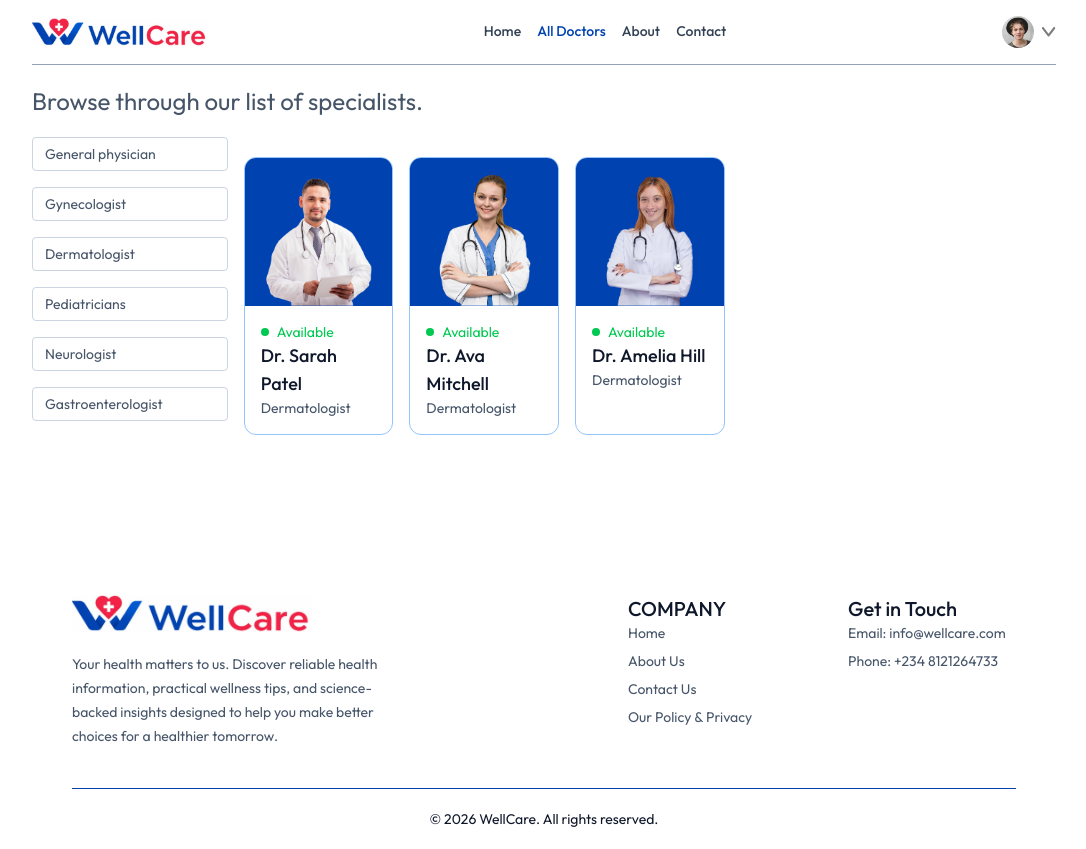
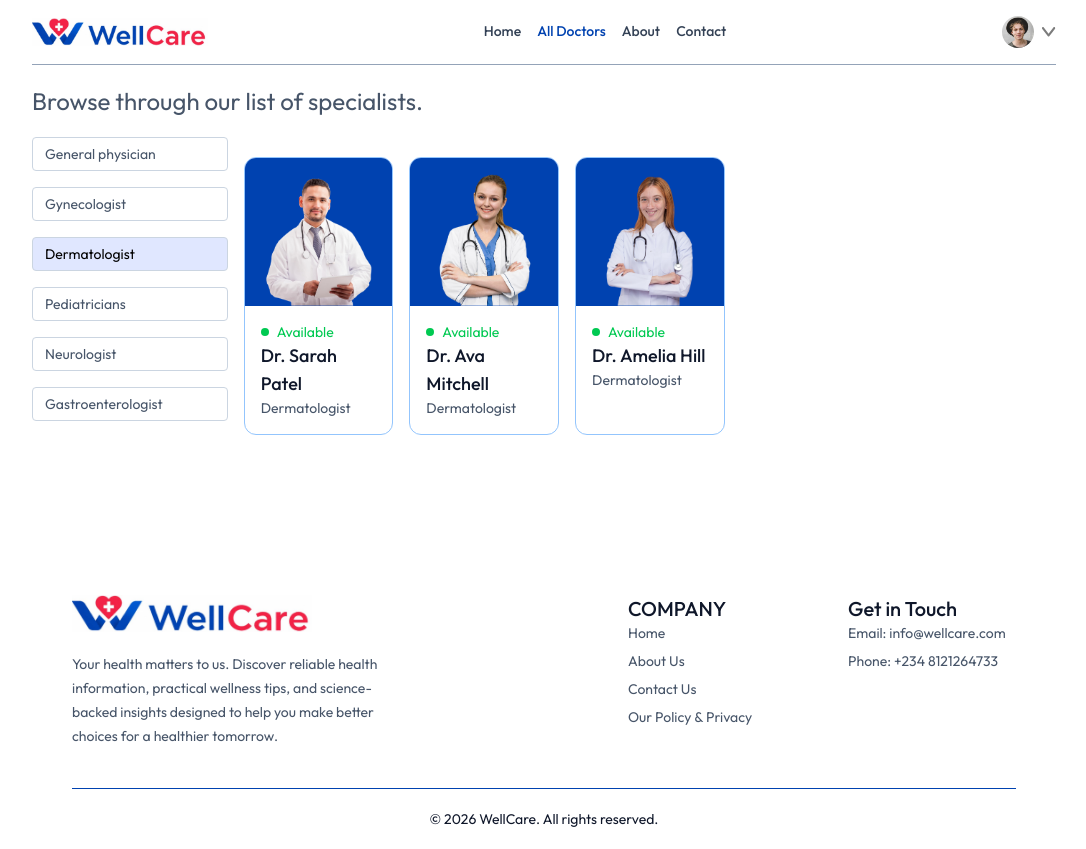
Before and after one commit to iyenagbe/Doctor-Appointment-Booking-System, a React (Vite) app in the folder frontend/: page /doctors/Dermatologist in a window 1280 px wide. Shown: the whole page, without its empty margins (96-1182 px from the left). Built offline with nearby package versions, Linux system fonts and the light colour scheme.

Commit message:
creating specialist page

```diff
--- a/frontend/src/assets/assets.js
+++ b/frontend/src/assets/assets.js
@@ -231,7 +231,7 @@ export const doctors = [
         _id: 'doc11',
         name: 'Dr. Zoe Kelly',
         image: doc11,
-        Specialist: 'Neurologist',
+        Specialist: 'Gastroenterologist',
         degree: 'MBBS',
         experience: '4 Years',
         about: 'Dr. Davis has a strong commitment to delivering comprehensive medical care, focusing on preventive medicine, early diagnosis, and effective treatment strategies. Dr. Davis has a strong commitment to delivering comprehensive medical care, focusing on preventive medicine, early diagnosis, and effective treatment strategies.',
--- a/frontend/src/pages/Doctors.jsx
+++ b/frontend/src/pages/Doctors.jsx
@@ -27,16 +27,22 @@ const Doctors = () => {
       <p className='text-gray-600 text-2xl'>Browse through our list of specialists.</p>
       <div className='flex flex-col gap-4 sm:flex-row items-start mt-5'>
         <div className='flex flex-col gap-4 text-sm text-gray-600'>
-            <p onClick={() => specialist === '' ? navigate('/doctors') : navigate('/doctors/')} className={`w-[94vw] sm:w-auto pl-3 py-1.5 pr-16 border border-gray-300 rounded transition-all cursor-pointer`}>General physician</p>
-            <p onClick={() => specialist === 'Gynecologist' ? navigate('/doctors/Gynecologist') : navigate('/doctors/Gynecologist')} className={`w-[94vw] sm:w-auto pl-3 py-1.5 pr-16 border border-gray-300 rounded transition-all cursor-pointer`}>Gynecologist</p>
-            <p onClick={() => specialist === 'Dermatologist' ? navigate('/doctors/Dermatologist') : navigate('/doctors/Dermatologist')} className={`w-[94vw] sm:w-auto pl-3 py-1.5 pr-16 border border-gray-300 rounded transition-all cursor-pointer`}>Dermatologist</p>
-            <p onClick={() => specialist === 'Pediatricians' ? navigate('/doctors/Pediatricians') : navigate('/doctors/Pediatricians')} className={`w-[94vw] sm:w-auto pl-3 py-1.5 pr-16 border border-gray-300 rounded transition-all cursor-pointer`}>Pediatricians</p>
-            <p onClick={() => specialist === 'Neurologist' ? navigate('/doctors/Neurologist') : navigate('/doctors/Neurologist')} className={`w-[94vw] sm:w-auto pl-3 py-1.5 pr-16 border border-gray-300 rounded transition-all cursor-pointer`}>Neurologist</p>
-            <p onClick={() => specialist === 'Gastroenterologist' ? navigate('/doctors/Gastroenterologist') : navigate('/doctors/Gastroenterologist')} className={`w-[94vw] sm:w-auto pl-3 py-1.5 pr-16 border border-gray-300 rounded transition-all cursor-pointer`}>Gastroenterologist</p>
+
+          <p onClick={() => specialist === '' ? navigate('/doctors') : navigate('/doctors/')} className={`w-[94vw] sm:w-auto pl-3 py-1.5 pr-16 border border-gray-300 rounded transition-all cursor-pointer ${specialist === 'General physician' ? 'bg-indigo-100 text-black' : ''}`}>General physician</p>
+
+          <p onClick={() => specialist === 'Gynecologist' ? navigate('/doctors/Gynecologist') : navigate('/doctors/Gynecologist')} className={`w-[94vw] sm:w-auto pl-3 py-1.5 pr-16 border border-gray-300 rounded transition-all cursor-pointer ${specialist === 'Gynecologist' ? 'bg-indigo-100 text-black' : ''}`}>Gynecologist</p>
+
+          <p onClick={() => specialist === 'Dermatologist' ? navigate('/doctors/Dermatologist') : navigate('/doctors/Dermatologist')} className={`w-[94vw] sm:w-auto pl-3 py-1.5 pr-16 border border-gray-300 rounded transition-all cursor-pointer ${specialist === 'Dermatologist' ? 'bg-indigo-100 text-black' : ''}`}>Dermatologist</p>
+
+          <p onClick={() => specialist === 'Pediatricians' ? navigate('/doctors/Pediatricians') : navigate('/doctors/Pediatricians')} className={`w-[94vw] sm:w-auto pl-3 py-1.5 pr-16 border border-gray-300 rounded transition-all cursor-pointer ${specialist === 'Pediatricians' ? 'bg-indigo-100 text-black' : ''}`}>Pediatricians</p>
+
+          <p onClick={() => specialist === 'Neurologist' ? navigate('/doctors/Neurologist') : navigate('/doctors/Neurologist')} className={`w-[94vw] sm:w-auto pl-3 py-1.5 pr-16 border border-gray-300 rounded transition-all cursor-pointer ${specialist === 'Neurologist' ? 'bg-indigo-100 text-black' : ''}`}>Neurologist</p>
+
+          <p onClick={() => specialist === 'Gastroenterologist' ? navigate('/doctors/Gastroenterologist') : navigate('/doctors/Gastroenterologist')} className={`w-[94vw] sm:w-auto pl-3 py-1.5 pr-16 border border-gray-300 rounded transition-all cursor-pointer ${specialist === 'Gastroenterologist' ? 'bg-indigo-100 text-black' : ''}`}>Gastroenterologist</p>
         </div>
 
         <div className='w-full grid grid-cols-2 sm:grid-cols-2 md:grid-cols-3 lg:grid-cols-5 gap-4 pt-5 gap-y-6 px-3 sm:px-0'>
-            { filterDoc.map((item, index) => (
+          {filterDoc.map((item, index) => (
             <div onClick={() => navigate(`/appointment/${item._id}`)} key={index} className='border border-blue-300 rounded-xl overflow-hidden cursor-pointer hover:-translate-y-2 transition-all duration-500'>
               <img className='bg-blue-500' src={item.image} alt="" />
               <div className='p-4'>
```
Lines whose indentation alone changed are shown as unchanged.
